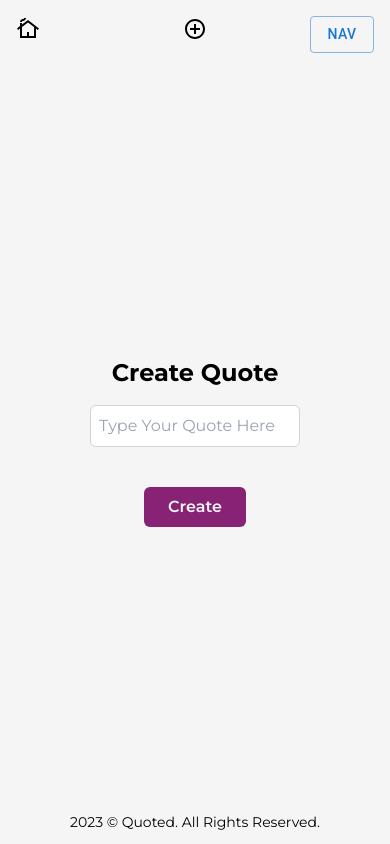
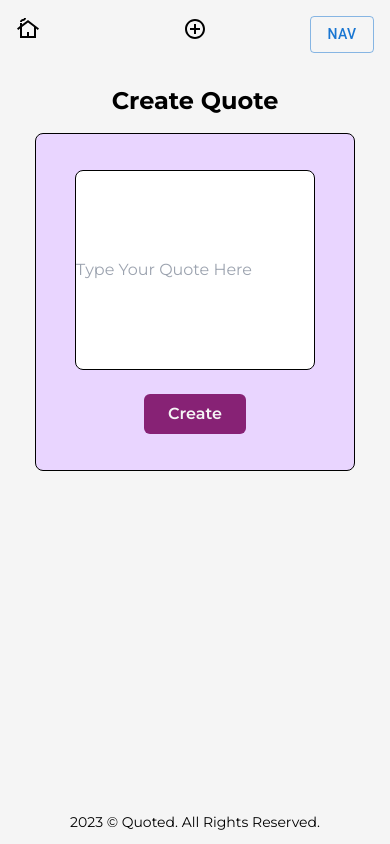
Before and after one commit to tiffmc1/quoted, a Next.js app: page /user/quotes/create in a window 390 px wide. Built offline with nearby package versions, Linux system fonts and the light colour scheme; no server answers.

Commit message:
USER PAGES: in-general, user pages are now more responsive to screen size. Needs more adjustments, but headed in right direction

```diff
--- a/src/app/globals.css
+++ b/src/app/globals.css
@@ -13,9 +13,10 @@ button {
 }
 
 .quotesGrid {
-	display: grid;
+	/* display: grid;
 	grid-template-columns: repeat(auto-fit, minmax(20rem, 1fr));
-	gap: 2rem;
+	gap: 2rem; */
+	@apply grid grid-cols-1 sm:grid-cols-2 lg:grid-cols-3 px-1 md:px-[4rem] lg:px-[6rem] xl:px-[11rem] 2xl:px-[18rem] gap-8;
 }
 
 .quotesBox {
@@ -27,11 +28,11 @@ button {
 }
 
 .form-container {
-	@apply flex flex-col items-center;
+	@apply flex flex-col items-center w-[20rem];
 }
 
 .form-input {
-	@apply p-2 border border-gray-300 rounded-md mb-4 focus:outline-none focus:border-gray-600 text-black w-[auto];
+	@apply m-2 p-2 border border-gray-300 rounded-md focus:outline-none focus:border-gray-600 text-black w-full;
 }
 
 .user-image {
--- a/src/app/user/layout.jsx
+++ b/src/app/user/layout.jsx
@@ -3,14 +3,14 @@ import Footer from "@/src/components/Footer";
 
 export default function UserLayout({ children }) {
 	return (
-		<>
-			<div className="h-screen flex flex-col justify-between">
+		<div className="h-screen flex flex-col justify-between">
+			<div>
 				<Nav />
-				<main>{children}</main>
-				<footer>
-					<Footer />
-				</footer>
 			</div>
-		</>
+			<div className="flex flex-col justify-start h-full">{children}</div>
+			<div>
+				<Footer />
+			</div>
+		</div>
 	);
 }
--- a/src/app/user/quotes/create/page.jsx
+++ b/src/app/user/quotes/create/page.jsx
@@ -30,17 +30,24 @@ export default function CreateQuotePage() {
 
 	return (
 		<div>
-			<div className="font-bold text-2xl py-4 text-center">Create Quote</div>
-			<form onSubmit={handleSubmit} className="form-container">
+			<div className="font-bold text-2xl md:text-3xl lg:text-4xl xl:text-5xl 2xl:text-5xl py-4 text-center">
+				Create Quote
+			</div>
+			<div className="flex flex-col items-center">
+				<form
+					onSubmit={handleSubmit}
+					className="flex flex-col items-center bg-purple-200 border border-black w-[20rem] sm:w-[25rem] md:w-[30rem] lg:w-[35rem] rounded-lg py-9"
+				>
 					<input
 						required
 						type="text"
 						placeholder="Type Your Quote Here"
 						ref={inputRef}
-					className="form-input"
+						className="border border-black rounded-lg h-[200px] w-[15rem]"
 					/>
 					<button onClick={handleSubmit}>Create</button>
 				</form>
 			</div>
+		</div>
 	);
 }
--- a/src/app/user/quotes/page.jsx
+++ b/src/app/user/quotes/page.jsx
@@ -8,11 +8,11 @@ export default function QuotesPage() {
 	const path = usePathname();
 
 	return (
-		<>
-			<div className="text-center font-bold text-xl py-3">
-				{user?.name}&apos;s Quote History
+		<div className="flex flex-col items-center">
+			<div className="font-bold text-2xl md:text-3xl lg:text-4xl xl:text-5xl 2xl:text-5xl py-4">
+				{`${user && user.name}'s Quote History`}
 			</div>
 			<Quotes user={user} path={path} />
-		</>
+		</div>
 	);
 }
--- a/src/components/User/Quotes.jsx
+++ b/src/components/User/Quotes.jsx
@@ -94,9 +94,13 @@ export default function Quotes({ user, path }) {
 	console.log(likes);
 
 	return (
-		<div className="p-4">
+		<div className="py-4">
 			{quotesList.length ? (
-				<div className="quotesGrid">
+				<div
+					className={
+						quotesList.length === 1 ? "grid grid-cols-1" : "quotesGrid"
+					}
+				>
 					{quotesList?.map((quote) =>
 						usersList?.map((user) =>
 							quote.uid === user.uid ? (
```
Lines whose indentation alone changed are shown as unchanged.
